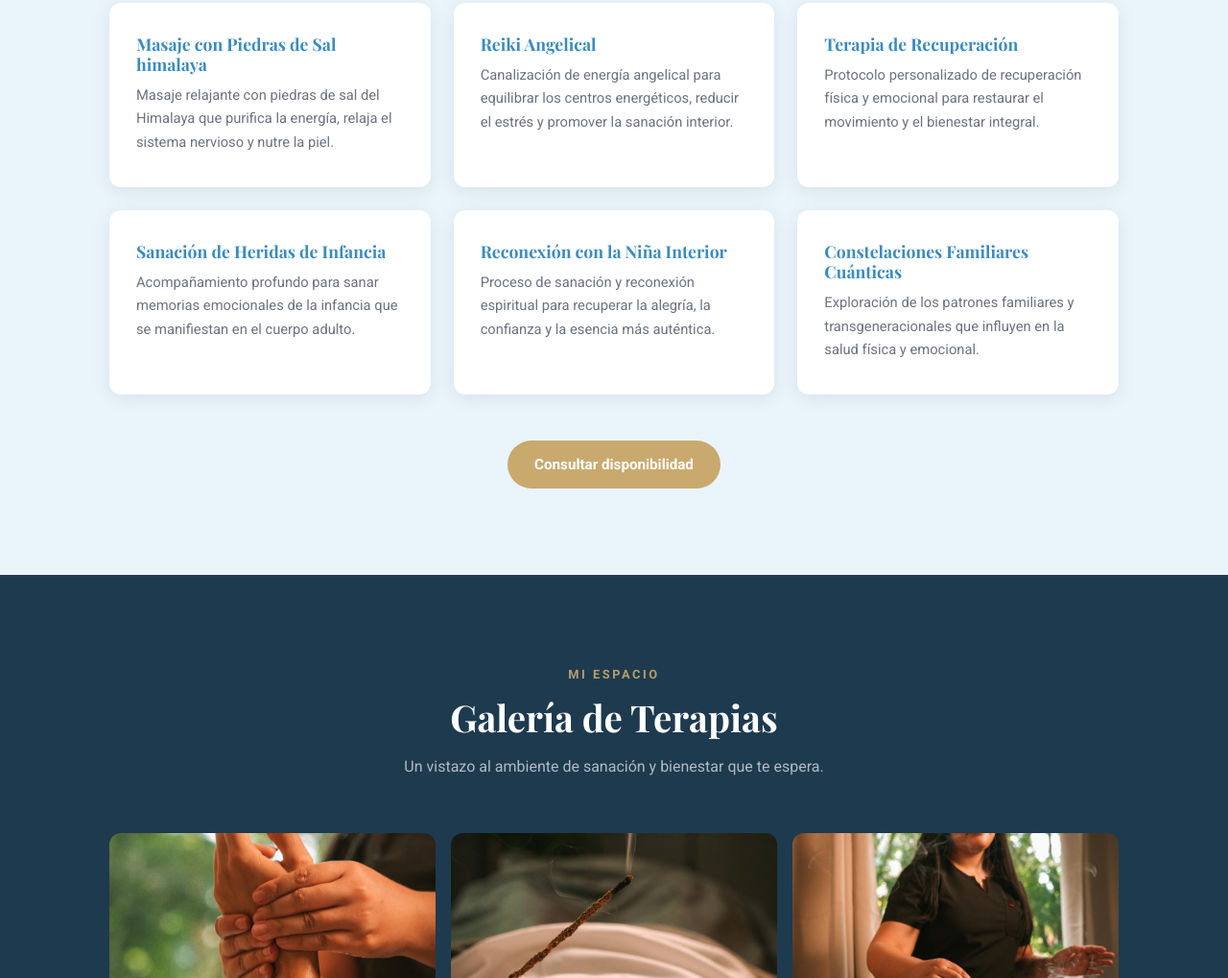
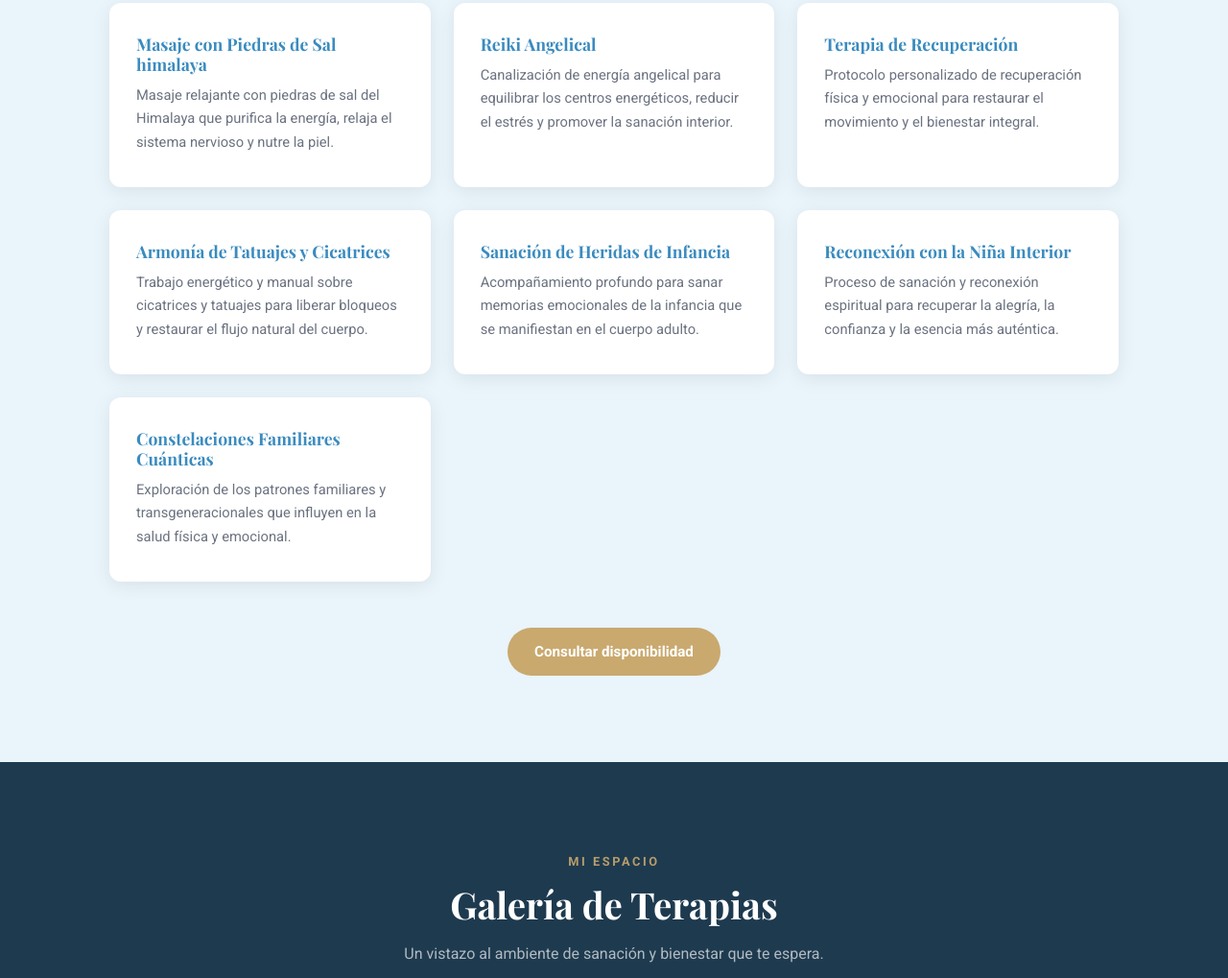
Before and after one commit to Jemp20/fisioterapia-zuelly, a plain HTML site: page index.html in a window 1280 px wide. Shown: the part 1423-2442 px from the top of the page at 96% size. Drawn offline with nearby package versions, Linux system fonts and the light colour scheme; a web font is replaced by a local one.

Commit message:
Actualización servicios

```diff
--- a/index.html
+++ b/index.html
@@ -98,6 +98,11 @@
         <div class="servicio-card animar">
           <h3>Terapia de Recuperación</h3>
           <p>Protocolo personalizado de recuperación física y emocional para restaurar el movimiento y el bienestar integral.</p>
+        </div>
+
+        <div class="servicio-card animar">
+          <h3>Armonía de Tatuajes y Cicatrices</h3>
+          <p>Trabajo energético y manual sobre cicatrices y tatuajes para liberar bloqueos y restaurar el flujo natural del cuerpo.</p>
         </div>
 
         <div class="servicio-card animar">
```
